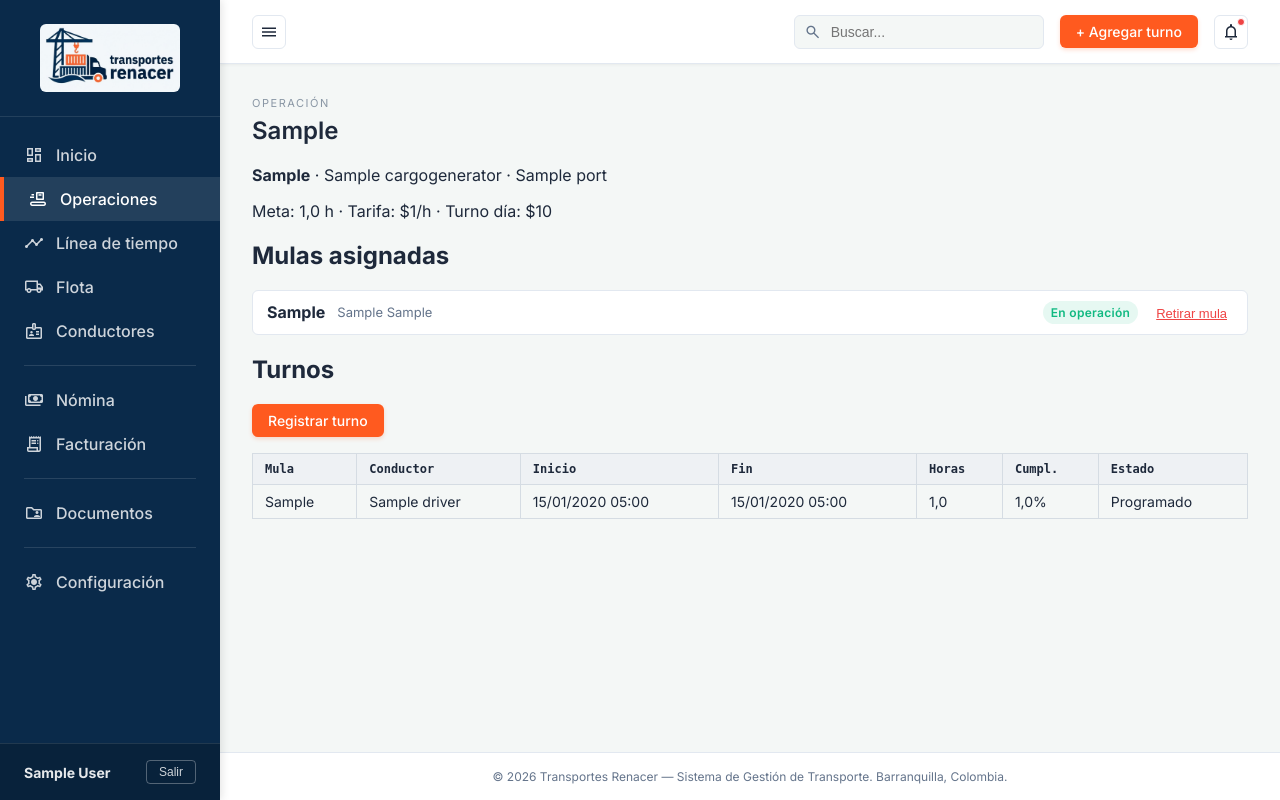
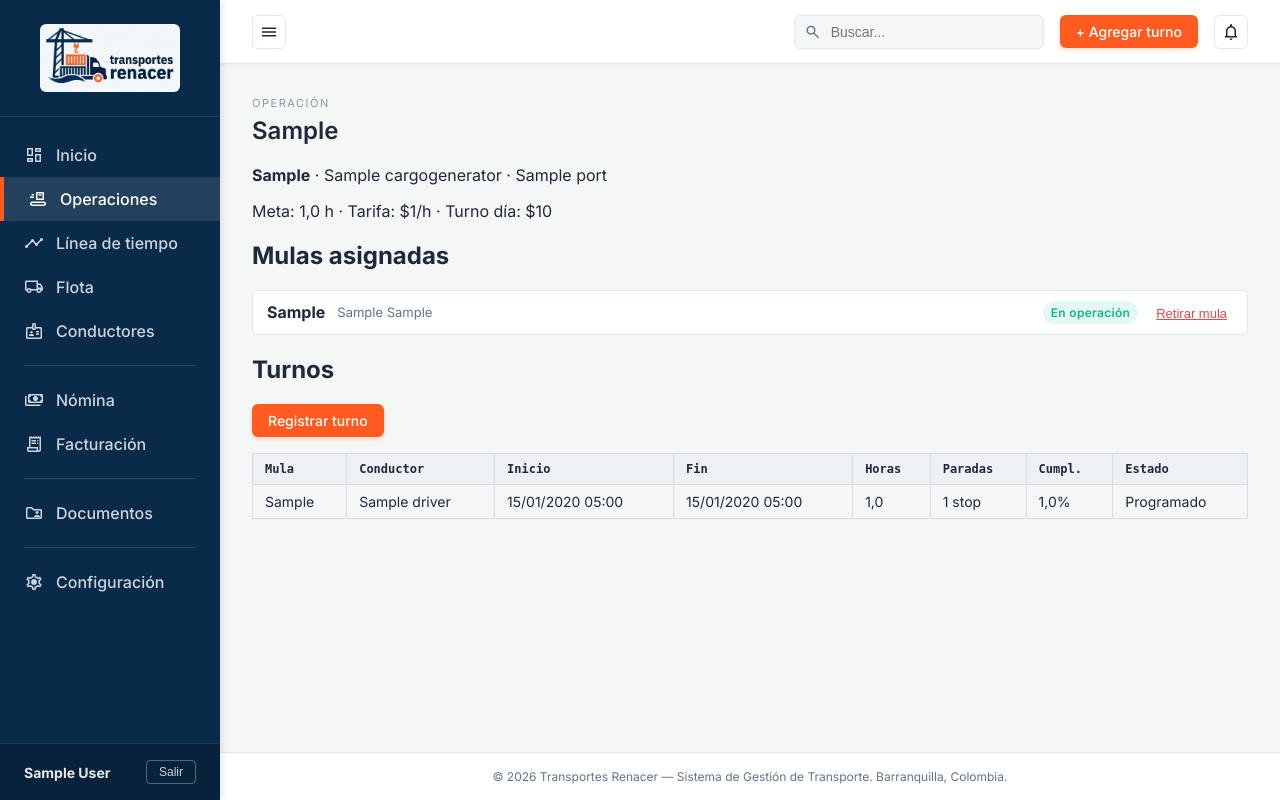
Before and after one commit to transporterenacer/transportes-renacer, a Django app: page /operaciones/1/ in a window 1280 px wide. Run offline with Django 5.2, Linux system fonts and the light colour scheme; a user stored in the database is signed in; tables that the repository leaves empty hold one stand-in row (values such as "Sample post"); data that the repository does not hold is empty; parts of the project's set-up code (start-up, migrations or seed data) failed here and were passed over.

Commit message:
feat: show stop count indicator in shifts table

```diff
--- a/templates/operaciones/operacion_detail.html
+++ b/templates/operaciones/operacion_detail.html
@@ -45,7 +45,7 @@
 <h2>Turnos</h2>
 <a class="btn btn-primary" href="{% url 'operaciones:turno_nuevo' operation.pk %}">Registrar turno</a>
 <table class="table">
-  <thead><tr><th>Mula</th><th>Conductor</th><th>Inicio</th><th>Fin</th><th>Horas</th><th>Cumpl.</th><th>Estado</th></tr></thead>
+  <thead><tr><th>Mula</th><th>Conductor</th><th>Inicio</th><th>Fin</th><th>Horas</th><th>Paradas</th><th>Cumpl.</th><th>Estado</th></tr></thead>
   <tbody>
   {% for shift in operation.shifts.all %}
     <tr>
@@ -54,11 +54,12 @@
       <td>{{ shift.fecha_inicio|date:"d/m/Y H:i" }}</td>
       <td>{{ shift.fecha_fin|date:"d/m/Y H:i" }}</td>
       <td>{{ shift.horas_trabajadas|floatformat:1 }}</td>
+      <td>{% if shift.stops.count %}{{ shift.stops.count }} stop{{ shift.stops.count|pluralize }}{% else %}-{% endif %}</td>
       <td>{{ shift.cumplimiento_pct }}%</td>
       <td>{{ shift.get_estado_display }}</td>
     </tr>
   {% empty %}
-    <tr><td colspan="7">Sin turnos registrados.</td></tr>
+    <tr><td colspan="8">Sin turnos registrados.</td></tr>
   {% endfor %}
   </tbody>
 </table>
```
